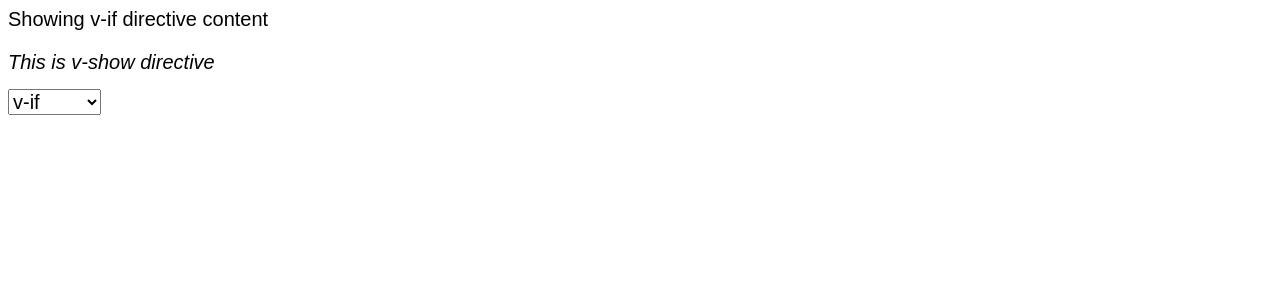
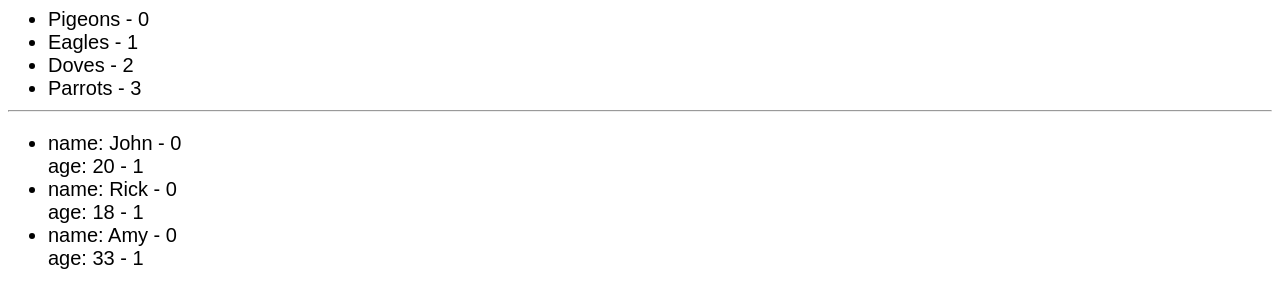
Before and after one commit to BarneyMayerson/vue-basics, a plain HTML site: page index.html in a window 1280 px wide. Drawn offline with nearby package versions, Linux system fonts and the light colour scheme.

Commit message:
02-022 List-Rendering

```diff
--- a/app.js
+++ b/app.js
@@ -1,7 +1,12 @@
 let vm = Vue.createApp({
     data() {
         return {
-            mode: 1,
+            birds: ['Pigeons', 'Eagles', 'Doves', 'Parrots'],
+            people: [
+                { name: 'John', age: 20 },
+                { name: 'Rick', age: 18 },
+                { name: 'Amy', age: 33 }
+            ]
         }
     }
 }).mount('#app');
--- a/index.html
+++ b/index.html
@@ -8,20 +8,21 @@
 
 <body>
   <div id="app">
-    <p v-if="mode == 1">Showing v-if directive content</p>
-    <template v-else-if="mode == 2">
-      <h3>BONUS content</h3>
-      <p>Showing v-if-else-if directive content</p>
-    </template>
-    <p v-else>Showing v-else directive content</p>
+    <ul>
+      <li v-for="(bird, index) in birds" :class="bird" :key="bird">
+        {{ bird }} - {{ index }}
+      </li>
+    </ul>
 
-    <i v-show="mode == 1">This is v-show directive</i>
+    <hr>
 
-    <select v-model="mode">
-      <option value="1">v-if</option>
-      <option value="2">v-else-if</option>
-      <option value="3">v-else</option>
-    </select>
+    <ul>
+      <li v-for="person in people">
+        <div v-for="(value, key, index) in person">
+          {{ key }}: {{ value }} - {{ index }}
+        </div>
+      </li>
+    </ul>
   </div>
 
   <script src="https://unpkg.com/vue@next"></script>
--- a/main.css
+++ b/main.css
@@ -2,8 +2,6 @@ body{
     font-size: 20px;
     font-family: sans-serif;
 }
-select{
-    display: block;
-    margin-top: 15px;
-    font-size: 20px;
+ul{
+    margin-bottom: 10px;
 }
```
